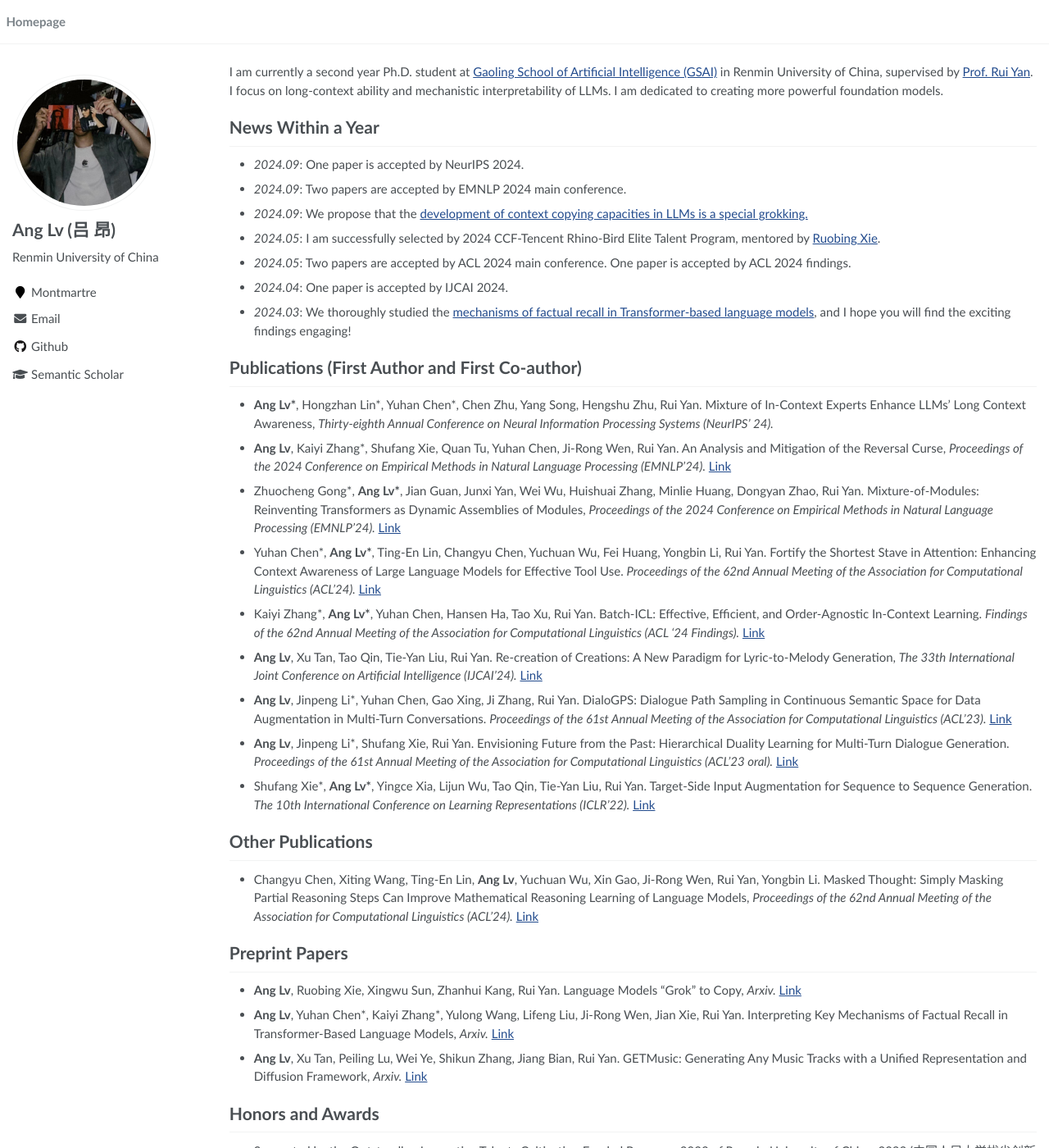
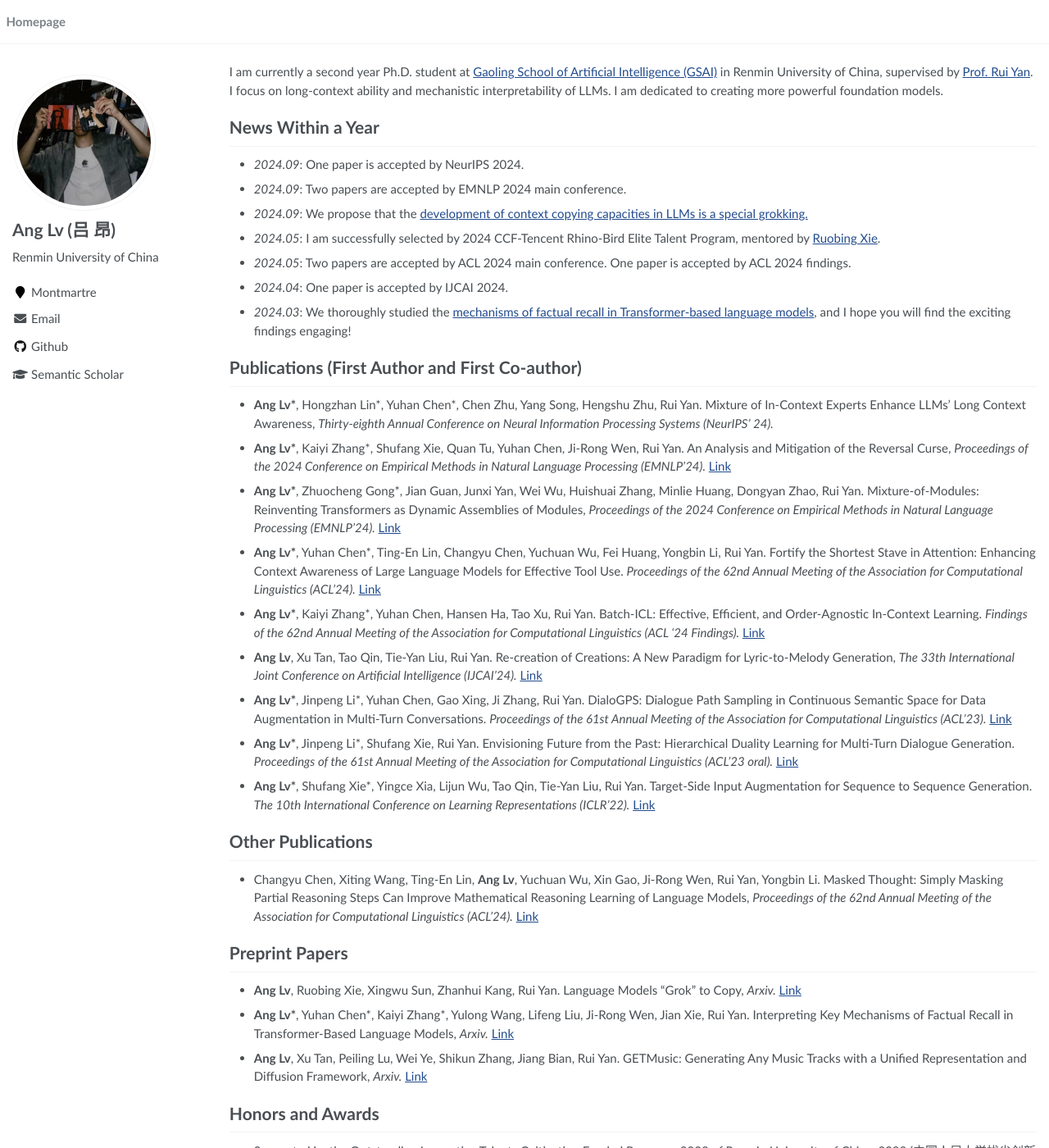
Before and after one commit to trestad/trestad.github.io, a Jekyll site: the page built from _pages/about.md, in a window 1280 px wide and 1400 px high. Shown: the whole window at 82% size. Built offline with Jekyll 4.4.1, drawn with Linux system fonts in a browser that asks for light colours.

```diff
--- a/_pages/about.md
+++ b/_pages/about.md
@@ -33,21 +33,21 @@ I am currently a second year Ph.D. student at [Gaoling School of Artificial Inte
 - **Ang Lv\***, Hongzhan Lin\*, Yuhan Chen\*, Chen Zhu, Yang Song, Hengshu Zhu, Rui Yan. Mixture of In-Context Experts
 Enhance LLMs’ Long Context Awareness, *Thirty-eighth Annual Conference on Neural Information Processing Systems (NeurIPS' 24).*
 
-- **Ang Lv**, Kaiyi Zhang\*, Shufang Xie, Quan Tu, Yuhan Chen, Ji-Rong Wen, Rui Yan. An Analysis and Mitigation of the Reversal Curse, *Proceedings of the 2024 Conference on Empirical Methods in Natural Language Processing (EMNLP'24).* [Link](https://arxiv.org/abs/2311.07468)
+- **Ang Lv\***, Kaiyi Zhang\*, Shufang Xie, Quan Tu, Yuhan Chen, Ji-Rong Wen, Rui Yan. An Analysis and Mitigation of the Reversal Curse, *Proceedings of the 2024 Conference on Empirical Methods in Natural Language Processing (EMNLP'24).* [Link](https://arxiv.org/abs/2311.07468)
 
-- Zhuocheng Gong\*, **Ang Lv\***, Jian Guan, Junxi Yan, Wei Wu, Huishuai Zhang, Minlie Huang, Dongyan Zhao, Rui Yan. Mixture-of-Modules: Reinventing Transformers as Dynamic Assemblies of Modules, *Proceedings of the 2024 Conference on Empirical Methods in Natural Language Processing (EMNLP'24).* [Link](https://arxiv.org/pdf/2407.06677)
+- **Ang Lv\***, Zhuocheng Gong\*, Jian Guan, Junxi Yan, Wei Wu, Huishuai Zhang, Minlie Huang, Dongyan Zhao, Rui Yan. Mixture-of-Modules: Reinventing Transformers as Dynamic Assemblies of Modules, *Proceedings of the 2024 Conference on Empirical Methods in Natural Language Processing (EMNLP'24).* [Link](https://arxiv.org/pdf/2407.06677)
 
-- Yuhan Chen\*, **Ang Lv\***, Ting-En Lin, Changyu Chen, Yuchuan Wu, Fei Huang, Yongbin Li, Rui Yan. Fortify the Shortest Stave in Attention: Enhancing Context Awareness of Large Language Models for Effective Tool Use. *Proceedings of the 62nd Annual Meeting of the Association for Computational Linguistics (ACL'24).* [Link](https://arxiv.org/abs/2312.04455)
+- **Ang Lv\***, Yuhan Chen\*, Ting-En Lin, Changyu Chen, Yuchuan Wu, Fei Huang, Yongbin Li, Rui Yan. Fortify the Shortest Stave in Attention: Enhancing Context Awareness of Large Language Models for Effective Tool Use. *Proceedings of the 62nd Annual Meeting of the Association for Computational Linguistics (ACL'24).* [Link](https://arxiv.org/abs/2312.04455)
 
-- Kaiyi Zhang\*, **Ang Lv\***, Yuhan Chen, Hansen Ha, Tao Xu, Rui Yan. Batch-ICL: Effective, Efficient, and Order-Agnostic In-Context Learning. *Findings of the 62nd Annual Meeting of the Association for Computational Linguistics (ACL '24 Findings).* [Link](https://arxiv.org/abs/2401.06469)
+- **Ang Lv\***, Kaiyi Zhang\*, Yuhan Chen, Hansen Ha, Tao Xu, Rui Yan. Batch-ICL: Effective, Efficient, and Order-Agnostic In-Context Learning. *Findings of the 62nd Annual Meeting of the Association for Computational Linguistics (ACL '24 Findings).* [Link](https://arxiv.org/abs/2401.06469)
 
 - **Ang Lv**, Xu Tan, Tao Qin, Tie-Yan Liu, Rui Yan. Re-creation of Creations: A New Paradigm for Lyric-to-Melody Generation, *The 33th International Joint Conference on Artificial Intelligence (IJCAI'24).* [Link](https://arxiv.org/abs/2208.05697)
 
-- **Ang Lv**, Jinpeng Li\*, Yuhan Chen, Gao Xing, Ji Zhang, Rui Yan. DialoGPS: Dialogue Path Sampling in Continuous Semantic Space for Data Augmentation in Multi-Turn Conversations. *Proceedings of the 61st Annual Meeting of the Association for Computational Linguistics (ACL'23).* [Link](https://aclanthology.org/2023.acl-long.70/)
+- **Ang Lv\***, Jinpeng Li\*, Yuhan Chen, Gao Xing, Ji Zhang, Rui Yan. DialoGPS: Dialogue Path Sampling in Continuous Semantic Space for Data Augmentation in Multi-Turn Conversations. *Proceedings of the 61st Annual Meeting of the Association for Computational Linguistics (ACL'23).* [Link](https://aclanthology.org/2023.acl-long.70/)
 
-- **Ang Lv**, Jinpeng Li\*, Shufang Xie, Rui Yan. Envisioning Future from the Past: Hierarchical Duality Learning for Multi-Turn Dialogue Generation. *Proceedings of the 61st Annual Meeting of the Association for Computational Linguistics (ACL'23 oral).* [Link](https://aclanthology.org/2023.acl-long.407/)
+- **Ang Lv\***, Jinpeng Li\*, Shufang Xie, Rui Yan. Envisioning Future from the Past: Hierarchical Duality Learning for Multi-Turn Dialogue Generation. *Proceedings of the 61st Annual Meeting of the Association for Computational Linguistics (ACL'23 oral).* [Link](https://aclanthology.org/2023.acl-long.407/)
 
-- Shufang Xie\*, **Ang Lv\***, Yingce Xia, Lijun Wu, Tao Qin, Tie-Yan Liu, Rui Yan. Target-Side Input Augmentation for Sequence to Sequence Generation. *The 10th International Conference on Learning Representations (ICLR'22).* [Link](https://openreview.net/forum?id=pz1euXohm4H)
+- **Ang Lv\***, Shufang Xie\*, Yingce Xia, Lijun Wu, Tao Qin, Tie-Yan Liu, Rui Yan. Target-Side Input Augmentation for Sequence to Sequence Generation. *The 10th International Conference on Learning Representations (ICLR'22).* [Link](https://openreview.net/forum?id=pz1euXohm4H)
 
 
 # Other Publications
@@ -58,7 +58,7 @@ Enhance LLMs’ Long Context Awareness, *Thirty-eighth Annual Conference on Neur
 
 - **Ang Lv**, Ruobing Xie, Xingwu Sun, Zhanhui Kang, Rui Yan. Language Models "Grok" to Copy, *Arxiv.* [Link](https://arxiv.org/pdf/2409.09281)
 
-- **Ang Lv**, Yuhan Chen\*, Kaiyi Zhang\*, Yulong Wang, Lifeng Liu, Ji-Rong Wen, Jian Xie, Rui Yan. Interpreting Key Mechanisms of Factual Recall in Transformer-Based Language Models, *Arxiv.* [Link](https://arxiv.org/abs/2403.19521)
+- **Ang Lv\***, Yuhan Chen\*, Kaiyi Zhang\*, Yulong Wang, Lifeng Liu, Ji-Rong Wen, Jian Xie, Rui Yan. Interpreting Key Mechanisms of Factual Recall in Transformer-Based Language Models, *Arxiv.* [Link](https://arxiv.org/abs/2403.19521)
 
 - **Ang Lv**, Xu Tan, Peiling Lu, Wei Ye, Shikun Zhang, Jiang Bian, Rui Yan. GETMusic: Generating Any Music Tracks with a Unified Representation and Diffusion Framework, *Arxiv.* [Link](https://arxiv.org/abs/2305.10841)
 
```
